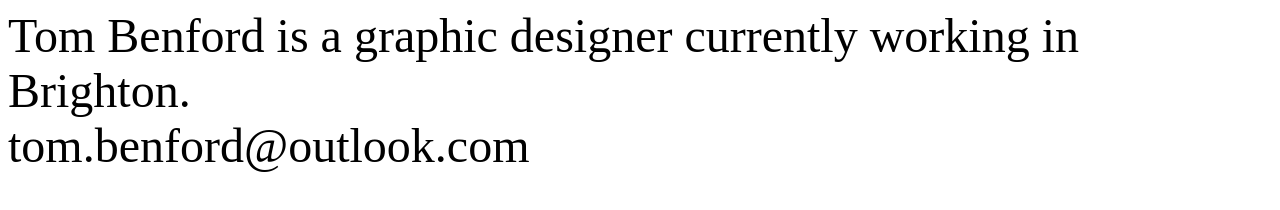
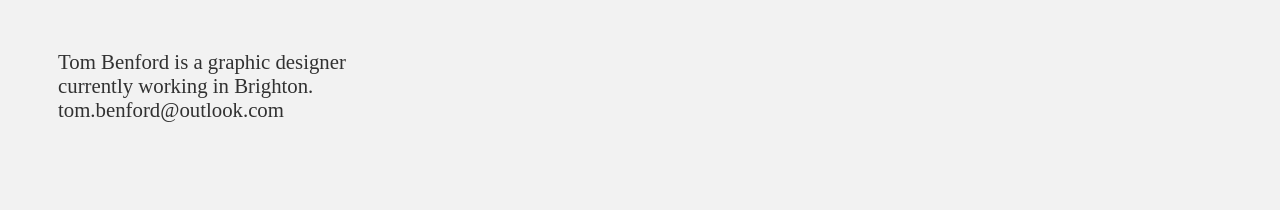
Before and after one commit to tombenford/tombenford.github.io, a plain HTML site: page index.html in a window 1280 px wide. Drawn offline with Linux system fonts and the light colour scheme.

Commit message:
Update index.html

```diff
--- a/index.html
+++ b/index.html
@@ -2,8 +2,15 @@
 <html>
   <head>
     <style>
+    body{
+      background-color: rgba(0, 0, 0, 0.05);
+    }
     div {
-      font-size: 3em;
+      width: 300px;
+      height: auto;
+      margin: 50px;
+      font-size: 130%;
+      color: rgba(0,0,0,0.8)
     }
     </style>
   </head>
```
